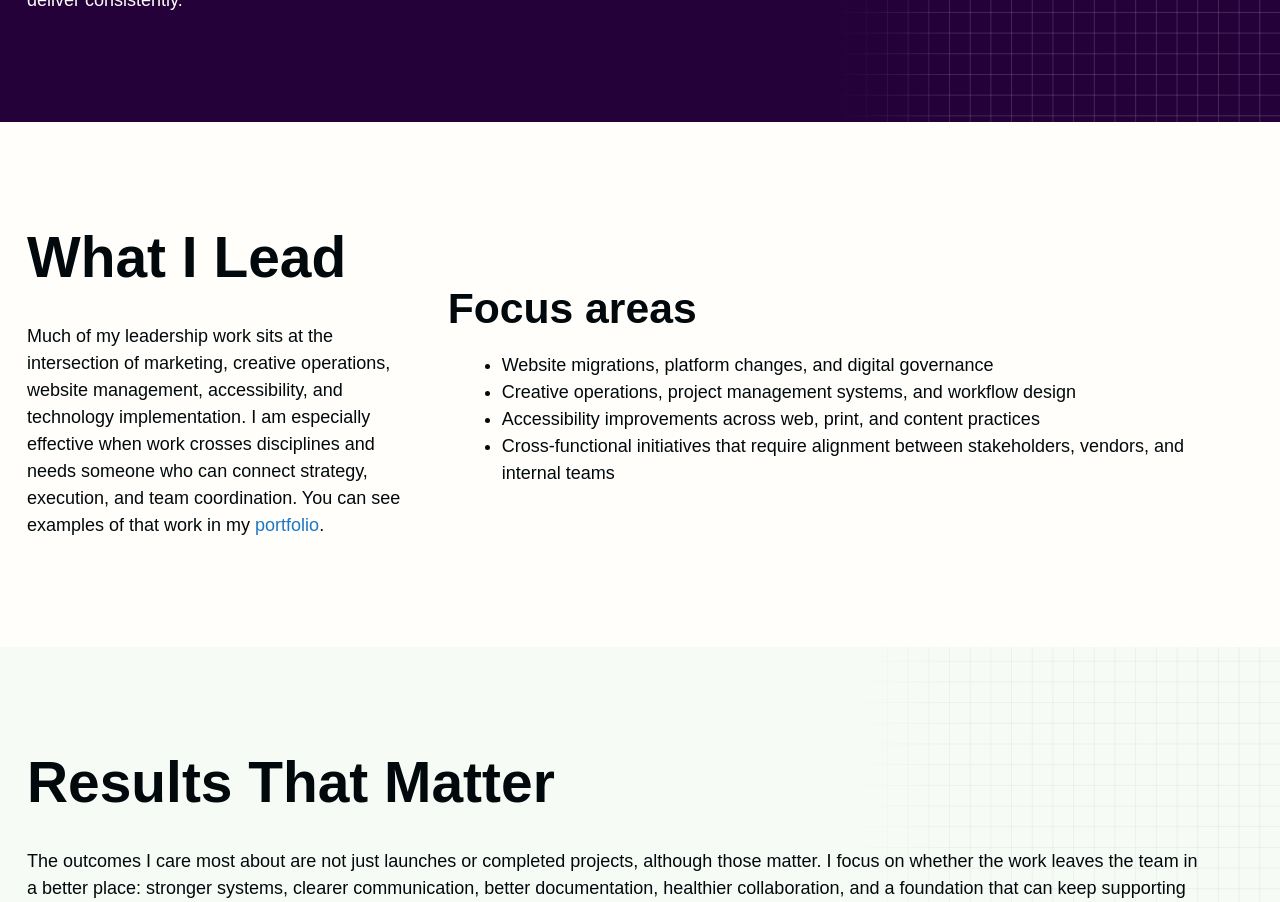
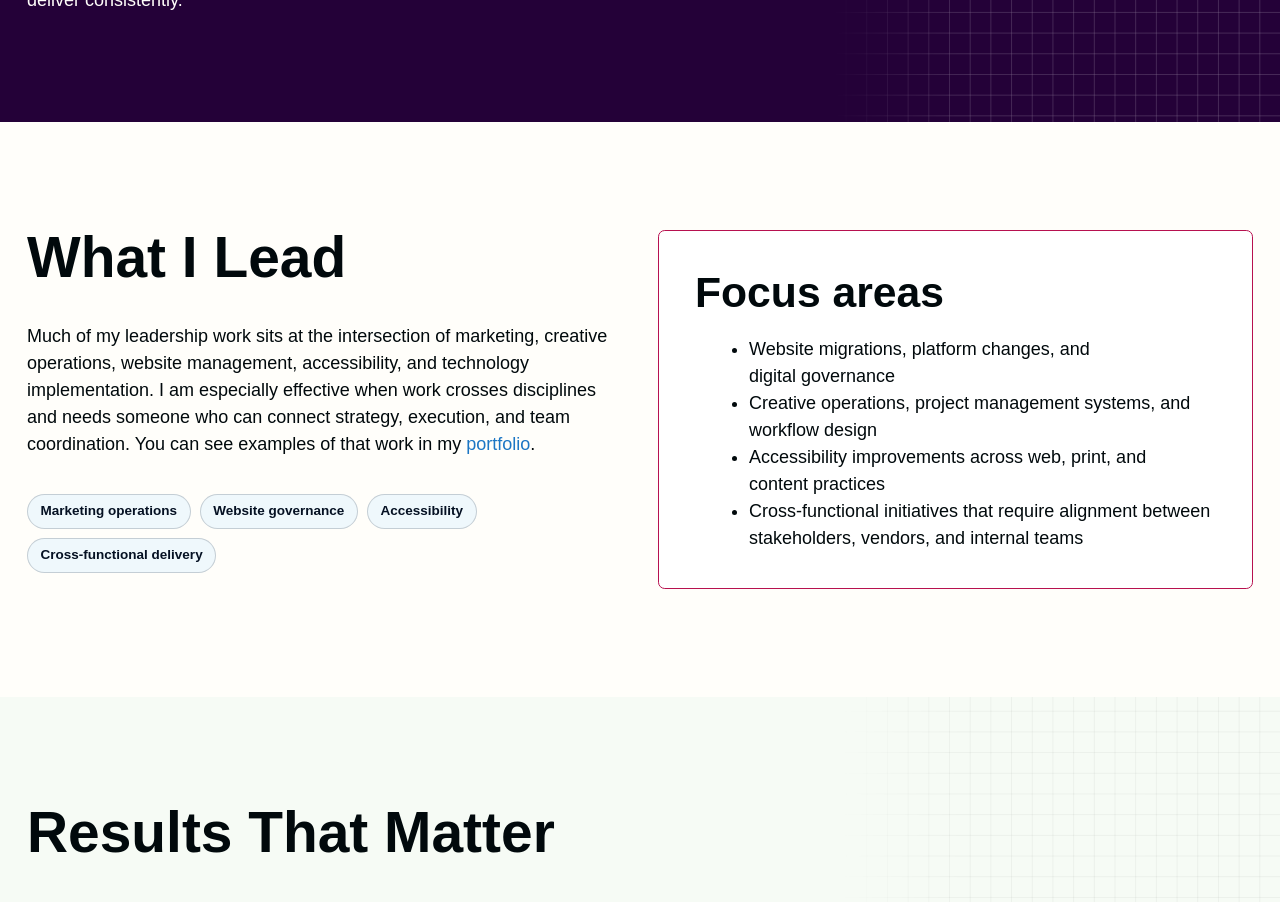
Before and after one commit to sforschen/asylum, a Next.js app: page /leadership in a window 1280 px wide. Shown: the part 1900-2802 px from the top of the page. Built offline with nearby package versions, Linux system fonts and the light colour scheme.

Commit message:
Refine leadership focus section

```diff
--- a/app/globals.css
+++ b/app/globals.css
@@ -2038,6 +2038,21 @@ main .section.highlight-red.cta-section > .page-container.page-section-content::
   height: clamp(7rem, 20vw, 12rem);
 }
 
+.leadership-focus-card {
+  padding: var(--spc-m);
+  border: var(--border-width-thin) solid var(--surface-stroke-color);
+  background-color: var(--surface-tint-color);
+  border-radius: var(--radius-card);
+}
+
+.leadership-focus-card h3 {
+  margin-top: 0;
+}
+
+.leadership-focus-card ul {
+  margin-bottom: 0;
+}
+
 .selected-strength-section > .page-container.page-section-content::after {
   content: "";
   position: absolute;
@@ -4061,7 +4076,7 @@ button.resource-icon-button.secondary:not(.site-nav-toggle):disabled {
   }
 
   .leadership-what-i-lead-layout .three-column-copy-side {
-    grid-column: 2 / span 2;
+    grid-column: 2;
   }
 
   .leadership-style-layout .three-column-copy-main > p {
--- a/app/leadership/page.tsx
+++ b/app/leadership/page.tsx
@@ -85,10 +85,13 @@ export default function LeadershipPage() {
         outerClassName="page-container page-section-content"
         contentClassName="leadership-what-i-lead-layout"
         threeColumn
+        columns={2}
+        mainSpan={1}
+        sideSpan={1}
         aside={
-          <div className="home-callout-card">
+          <div className="leadership-focus-card">
             <h3>Focus areas</h3>
-            <ul className="home-focus-list">
+            <ul>
               <li>Website migrations, platform changes, and digital governance</li>
               <li>Creative operations, project management systems, and workflow design</li>
               <li>Accessibility improvements across web, print, and content practices</li>
@@ -103,6 +106,12 @@ export default function LeadershipPage() {
           needs someone who can connect strategy, execution, and team coordination. You can see examples of that work
           in my <a href="/portfolio">portfolio</a>.
         </p>
+        <ul className="selected-strength-tools" aria-label="Leadership focus tags">
+          <li>Marketing operations</li>
+          <li>Website governance</li>
+          <li>Accessibility</li>
+          <li>Cross-functional delivery</li>
+        </ul>
       </ContentSection>
 
       <ContentSection
```
